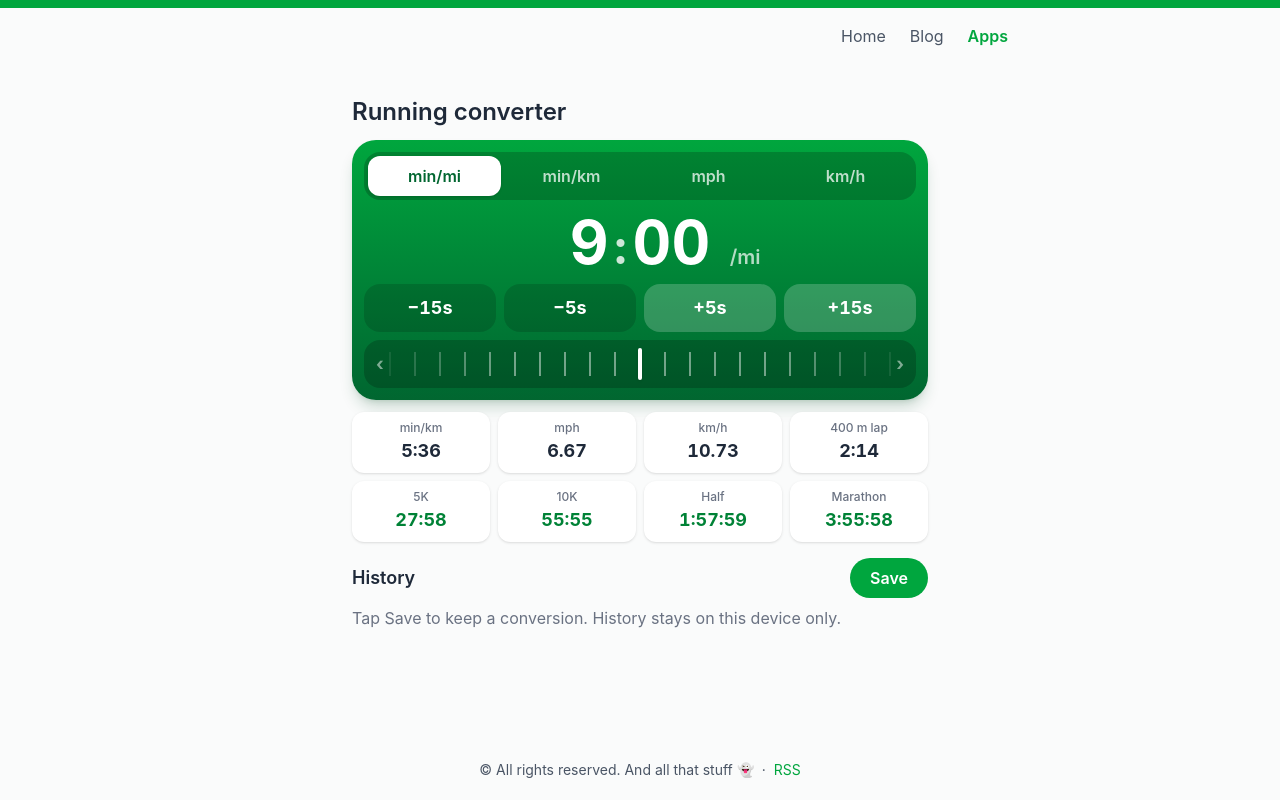
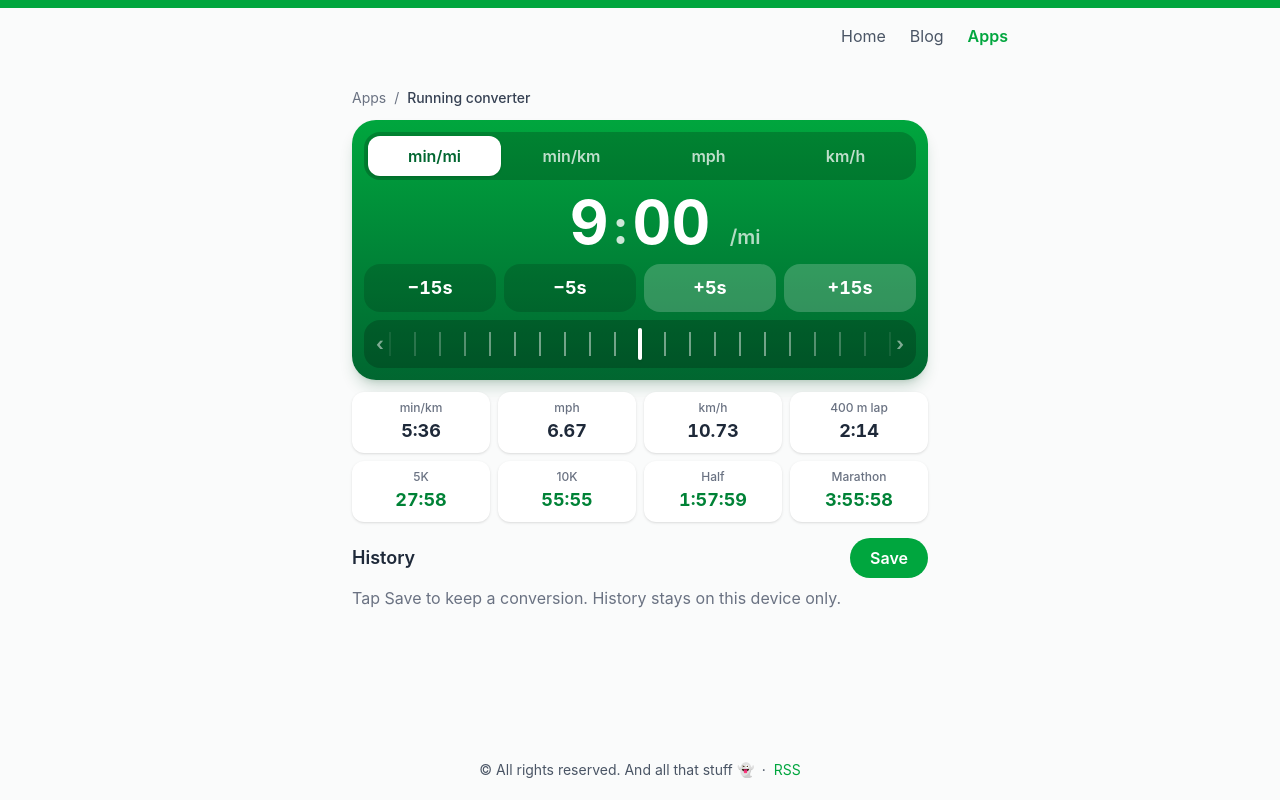
Before and after one commit to pebabion/pebabion.github.io, an Astro site: page /apps/running-converter in a window 1280 px wide. Built offline with nearby package versions, Linux system fonts and the light colour scheme; Astro itself is replaced by a stand-in of ours.

Commit message:
style(running-converter): small breadcrumb instead of a big title
Co-Authored-By: Claude Opus 5.5 <noreply@anthropic.com>

```diff
--- a/src/pages/apps/running-converter/index.astro
+++ b/src/pages/apps/running-converter/index.astro
@@ -28,7 +28,12 @@ const raised = "touch-manipulation select-none focus:outline-none focus-visible:
 
 <Base title="Running converter · pebabion" description="Convert a running pace or speed into every other unit, with race finish times.">
   <div class="mx-auto max-w-xl pb-12">
-    <h1 class="mb-2 text-xl font-semibold sm:mt-8 sm:mb-3 sm:text-2xl">Running converter</h1>
+    <!-- A quiet breadcrumb instead of a big title; the card is the headline. -->
+    <nav class="mb-2 text-sm text-gray-500 sm:mt-6 sm:mb-3 dark:text-gray-400" aria-label="Breadcrumb">
+      <a href="/apps/" class="hover:text-green-600">Apps</a>
+      <span class="mx-1" aria-hidden="true">/</span>
+      <h1 class="inline font-medium text-gray-700 dark:text-gray-200">Running converter</h1>
+    </nav>
 
     <section
       class="rounded-3xl bg-gradient-to-b from-green-600 to-green-800 p-3 text-white shadow-lg shadow-green-900/20 dark:from-green-700 dark:to-green-900"
```
